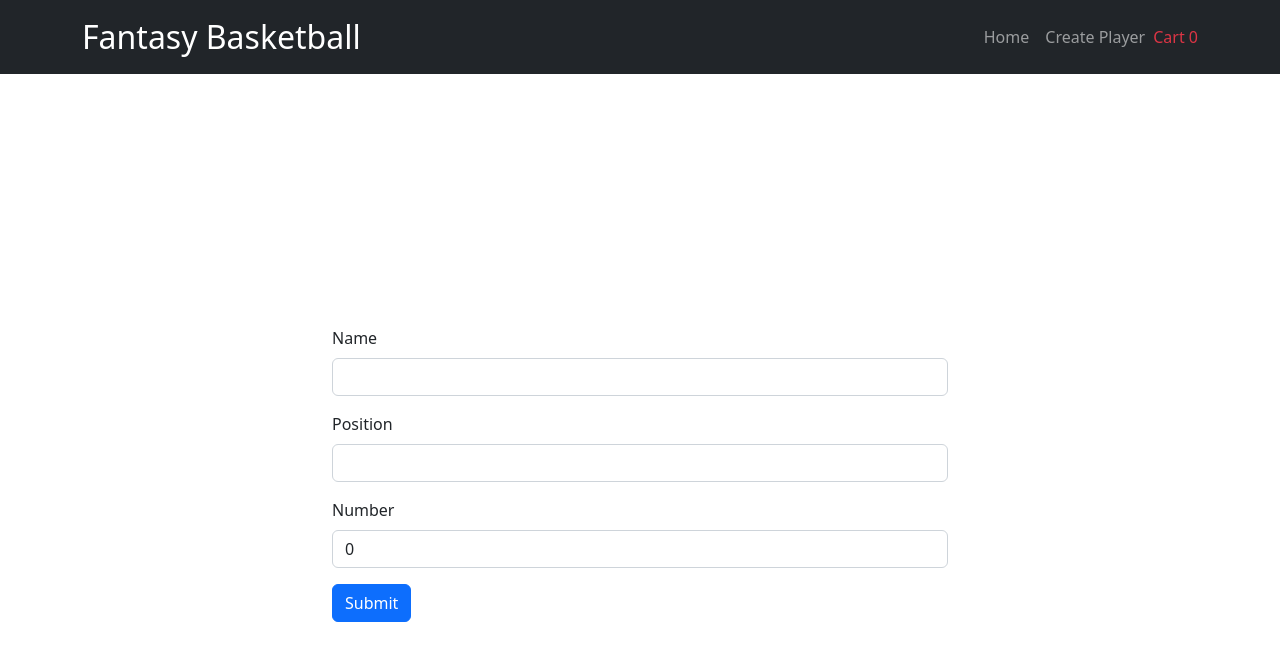
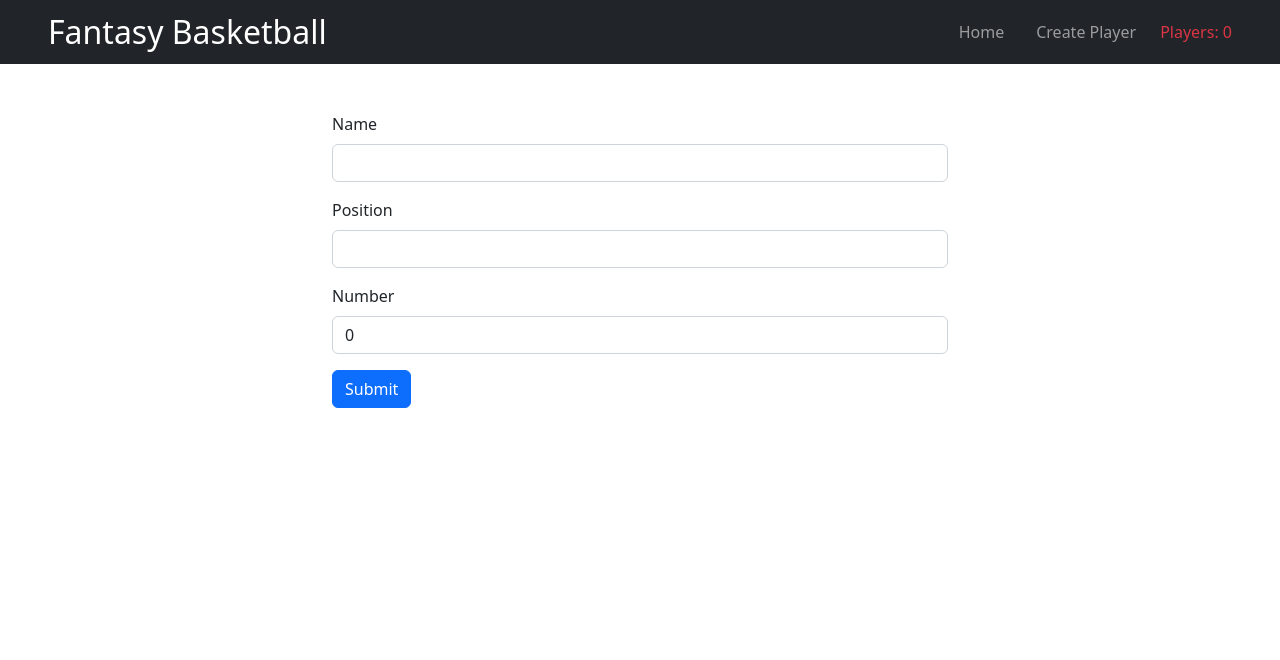
Before and after one commit to brianmstricker/nba-project, a React (Vite) app in the folder client/: page /create-player in a window 1280 px wide. Shown: the top 660 px of the page. Built offline with nearby package versions, Linux system fonts and the light colour scheme.

Commit message:
visual updates

```diff
--- a/client/src/components/Navbar.jsx
+++ b/client/src/components/Navbar.jsx
@@ -1,29 +1,34 @@
-import { Container, Nav, Navbar, Row } from "react-bootstrap";
+import { Nav, Navbar } from "react-bootstrap";
 import { FantasyTeamContext } from "../main";
 import { useContext } from "react";
 
 const NavBar = () => {
   const [fantasyTeam] = useContext(FantasyTeamContext);
   return (
-    <Navbar variant="dark" bg="dark" expand="lg">
-      <Container className="mx-auto">
-        <Row>
+    <div>
+      <Navbar
+        variant="dark"
+        bg="dark"
+        expand="lg"
+        className="w-100 px-5 d-flex flex-row justify-content-between"
+      >
+        <div>
           <Navbar.Brand style={{ fontSize: "2rem" }} href="/">
             Fantasy Basketball
           </Navbar.Brand>
-        </Row>
-        <Row>
+        </div>
+        <div className="d-flex flew-row gap-4">
           <Navbar.Toggle aria-controls="basic-navbar-nav" />
           <Navbar.Collapse id="basic-navbar-nav">
-            <Nav className="d-flex flex-row align-items-center">
+            <Nav className="d-flex flex-row align-items-center gap-3">
               <Nav.Link href="/">Home</Nav.Link>
               <Nav.Link href="/create-player">Create Player</Nav.Link>
-              <div className="text-danger">Cart {fantasyTeam.length}</div>
+              <div className="text-danger">Players: {fantasyTeam.length}</div>
             </Nav>
           </Navbar.Collapse>
-        </Row>
-      </Container>
-    </Navbar>
+        </div>
+      </Navbar>
+    </div>
   );
 };
 
--- a/client/src/pages/CreatePlayerPage.jsx
+++ b/client/src/pages/CreatePlayerPage.jsx
@@ -21,7 +21,7 @@ const CreatePlayerPage = () => {
     setForm(DEFAULT_FORM);
   };
   return (
-    <Container className="h-100 w-50 d-flex flex-column justify-content-center">
+    <Container className="h-100 w-50 d-flex flex-column my-5">
       <Row>
         <Form onSubmit={createPlayer}>
           <Form.Group className="mb-3" controlId="formName">
```
